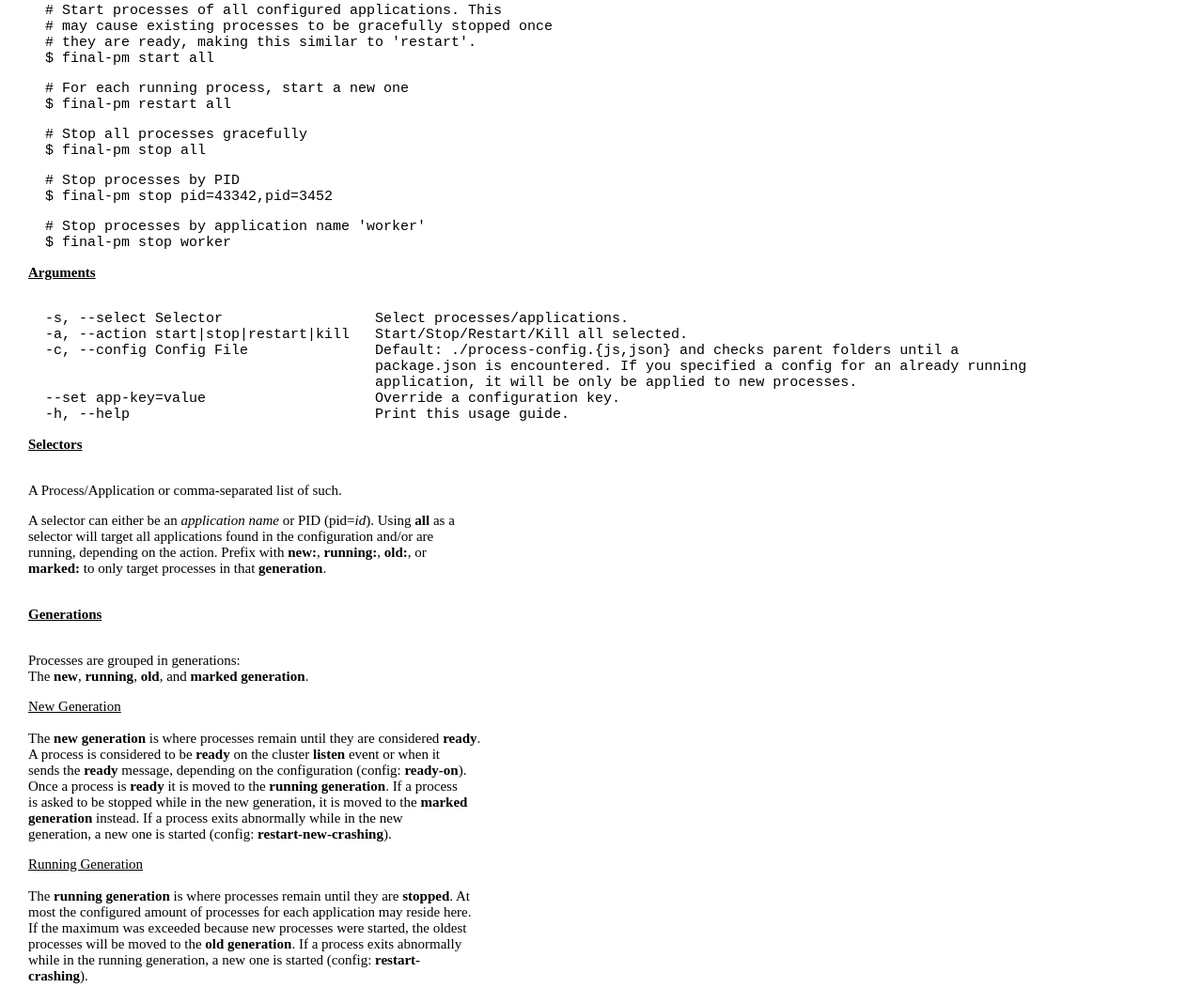
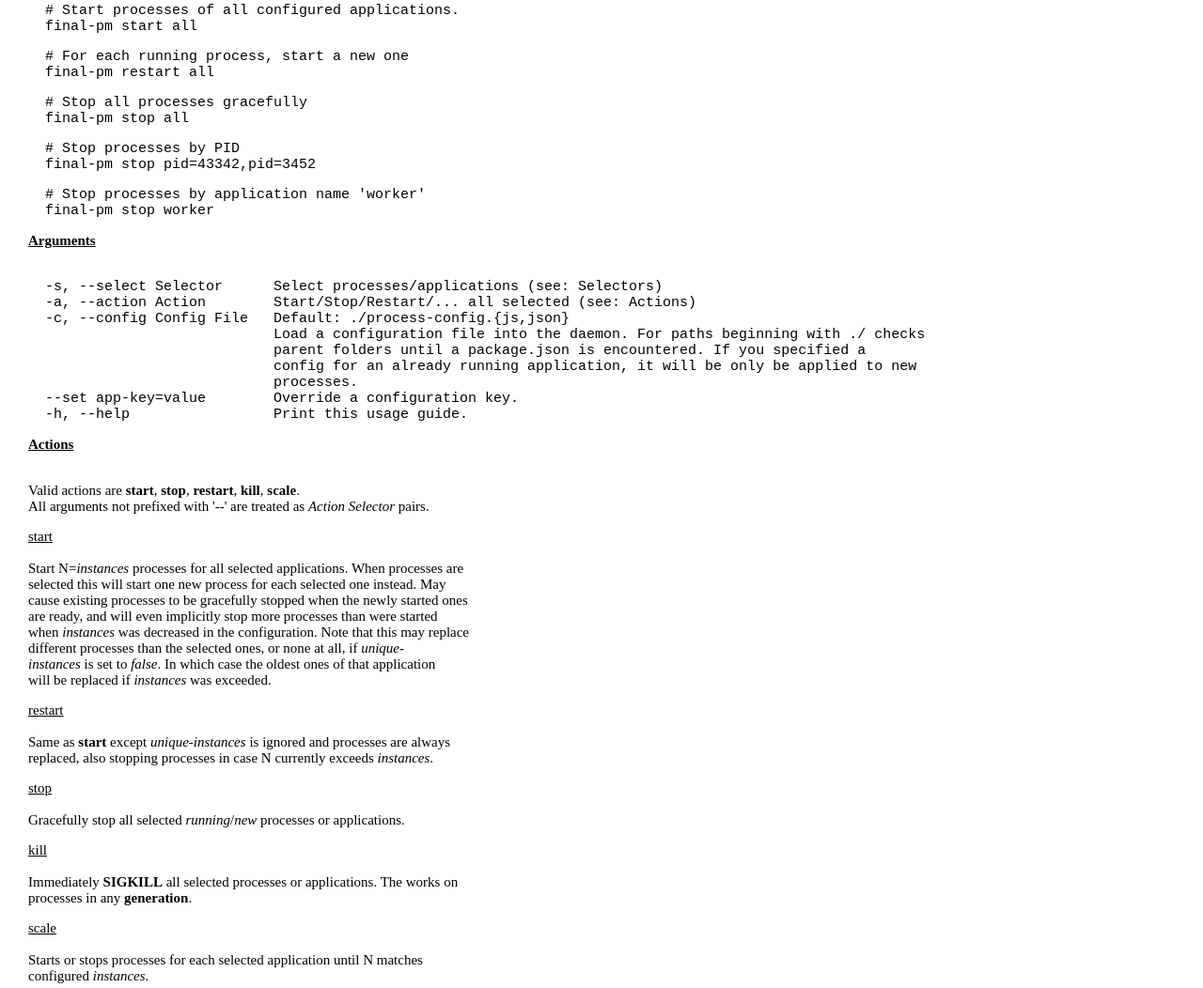
Before and after one commit to laino/final-pm, a website: page doc/README.html in a window 1280 px wide. Shown: the part 223-1275 px from the top of the page at 94% size. Drawn offline with Linux system fonts and the light colour scheme.

Commit message:
rebuild doc

```diff
--- a/doc/README.html
+++ b/doc/README.html
@@ -21,30 +21,28 @@ stopped only once new processes have indicated they are <b>ready</b>.<br>
 </p>
 
 <p>
-<pre>  &#35; Start processes of all configured applications. This
-  &#35; may cause existing processes to be gracefully stopped once
-  &#35; they are ready, making this similar to 'restart'.
-  $ final-pm start all
+<pre>  &#35; Start processes of all configured applications.
+  final-pm start all
 </pre></p>
 
 <p>
 <pre>  &#35; For each running process, start a new one
-  $ final-pm restart all
+  final-pm restart all
 </pre></p>
 
 <p>
 <pre>  &#35; Stop all processes gracefully
-  $ final-pm stop all
+  final-pm stop all
 </pre></p>
 
 <p>
 <pre>  &#35; Stop processes by PID
-  $ final-pm stop pid=43342,pid=3452
+  final-pm stop pid=43342,pid=3452
 </pre></p>
 
 <p>
 <pre>  &#35; Stop processes by application name 'worker'
-  $ final-pm stop worker
+  final-pm stop worker
 </pre></p>
 
 <p>
@@ -53,14 +51,66 @@ stopped only once new processes have indicated they are <b>ready</b>.<br>
 </p>
 
 <p>
-<pre>  -s, --select Selector                  Select processes/applications.
-  -a, --action start|stop|restart|kill   Start/Stop/Restart/Kill all selected.
-  -c, --config Config File               Default: ./process-config.{js,json} and checks parent folders until a
-                                         package.json is encountered. If you specified a config for an already running
-                                         application, it will be only be applied to new processes.
-  --set app-key=value                    Override a configuration key.
-  -h, --help                             Print this usage guide.
+<pre>  -s, --select Selector      Select processes/applications (see: Selectors)
+  -a, --action Action        Start/Stop/Restart/... all selected (see: Actions)
+  -c, --config Config File   Default: ./process-config.{js,json}
+                             Load a configuration file into the daemon. For paths beginning with ./ checks
+                             parent folders until a package.json is encountered. If you specified a
+                             config for an already running application, it will be only be applied to new
+                             processes.
+  --set app-key=value        Override a configuration key.
+  -h, --help                 Print this usage guide.
 </pre></p>
+
+<p>
+<u><b>Actions</b></u><br>
+<br>
+</p>
+
+<p>
+Valid actions are <b>start</b>, <b>stop</b>, <b>restart</b>, <b>kill</b>, <b>scale</b>.<br>
+All arguments not prefixed with '--' are treated as <i>Action Selector</i> pairs.<br>
+</p>
+
+<p>
+<u>start</u><br>
+<br>
+Start N=<i>instances</i> processes for all selected applications. When processes are<br>
+selected this will start one new process for each selected one instead. May<br>
+cause existing processes to be gracefully stopped when the newly started ones<br>
+are ready, and will even implicitly stop more processes than were started<br>
+when <i>instances</i> was decreased in the configuration. Note that this may replace<br>
+different processes than the selected ones, or none at all, if <i>unique-<br>
+instances</i> is set to <i>false</i>. In which case the oldest ones of that application<br>
+will be replaced if <i>instances</i> was exceeded.<br>
+</p>
+
+<p>
+<u>restart</u><br>
+<br>
+Same as <b>start</b> except <i>unique-instances</i> is ignored and processes are always<br>
+replaced, also stopping processes in case N currently exceeds <i>instances</i>.<br>
+</p>
+
+<p>
+<u>stop</u><br>
+<br>
+Gracefully stop all selected <i>running</i>/<i>new</i> processes or applications.<br>
+</p>
+
+<p>
+<u>kill</u><br>
+<br>
+Immediately <b>SIGKILL</b> all selected processes or applications. The works on<br>
+processes in any <b>generation</b>.<br>
+</p>
+
+<p>
+<u>scale</u><br>
+<br>
+Starts or stops processes for each selected application until N matches<br>
+configured <i>instances</i>.<br>
+</p>
 
 <p>
 <u><b>Selectors</b></u><br>
@@ -106,10 +156,15 @@ generation, a new one is started (config: <b>restart-new-crashing</b>).<br>
 <br>
 The <b>running generation</b> is where processes remain until they are <b>stopped</b>. At<br>
 most the configured amount of processes for each application may reside here.<br>
-If the maximum was exceeded because new processes were started, the oldest<br>
-processes will be moved to the <b>old generation</b>. If a process exits abnormally<br>
-while in the running generation, a new one is started (config: <b>restart-<br>
-crashing</b>).<br>
+If <i>unique-instances</i> is set to <i>false</i> and the maximum <i>instances</i> was exceeded<br>
+because new processes were started, the oldest processes will be moved to the<br>
+<b>old generation</b>. If <i>unique-instances</i> is set to <i>true</i>, each process will<br>
+replace its counterpart 1:1 instead, and only then additional processes<br>
+stopped if <i>instances</i> is exceeded. If a process exits abnormally while in the<br>
+running generation, a new one is started (config: <b>restart-crashing</b>). Note<br>
+that an older process can never replace a process that was started later,<br>
+ensuring always the latest processes are running even if startup time wildly<br>
+varies.<br>
 </p>
 
 <p>
@@ -137,9 +192,9 @@ about handling <b>SIGINT</b> signals during startup.<br>
 <p>
 Configuration may be done in either JSON or JS, as well as environment<br>
 variables and command line arguments. Each configuration key can by overriden<br>
-with an environment variable by replacing all dashes in the key  with<br>
+with an environment variable by replacing all dashes in the key with<br>
 underscores and translating it to uppercase, finally prefixed with<br>
-FINAL_PM_CONFIG_ i.e.  restart-new-crashing=true becomes<br>
+FINAL_PM_CONFIG_ i.e. restart-new-crashing=true becomes<br>
 FINAL_PM_CONFIG_RESTART_NEW_CRASHING=true.<br>
 </p>
 
@@ -148,6 +203,20 @@ FINAL_PM_CONFIG_RESTART_NEW_CRASHING=true.<br>
 <br>
 JS files will be <b>require</b>d with the appropriate <i>NPM_PACKAGE_CONFIG_*</i><br>
 environment variables. JSON files on the other hand are parsed as-is.<br>
+</p>
+
+<p>
+<u>Logging</u><br>
+<br>
+Logging is done by a logging process started for each application, which will<br>
+be fed logging output via process.send(logLine). The logging process is<br>
+automatically started with your application, and is stopped once the last<br>
+process of your application exits. By default all applications use the simple<br>
+file-logger that ships with final-pm, but creating your own logger is as<br>
+simple as creating a new application 'my-logger' which listens to<br>
+process.on(...) and setting <i>logger</i> to 'my-logger' in your main application.<br>
+Each logger is fed back its own output, so make sure you don't accidentially<br>
+call <i>console.log</i> for each log line you receive.<br>
 </p>
 
 <p>
```
Also changed, not shown: doc/README.md.
